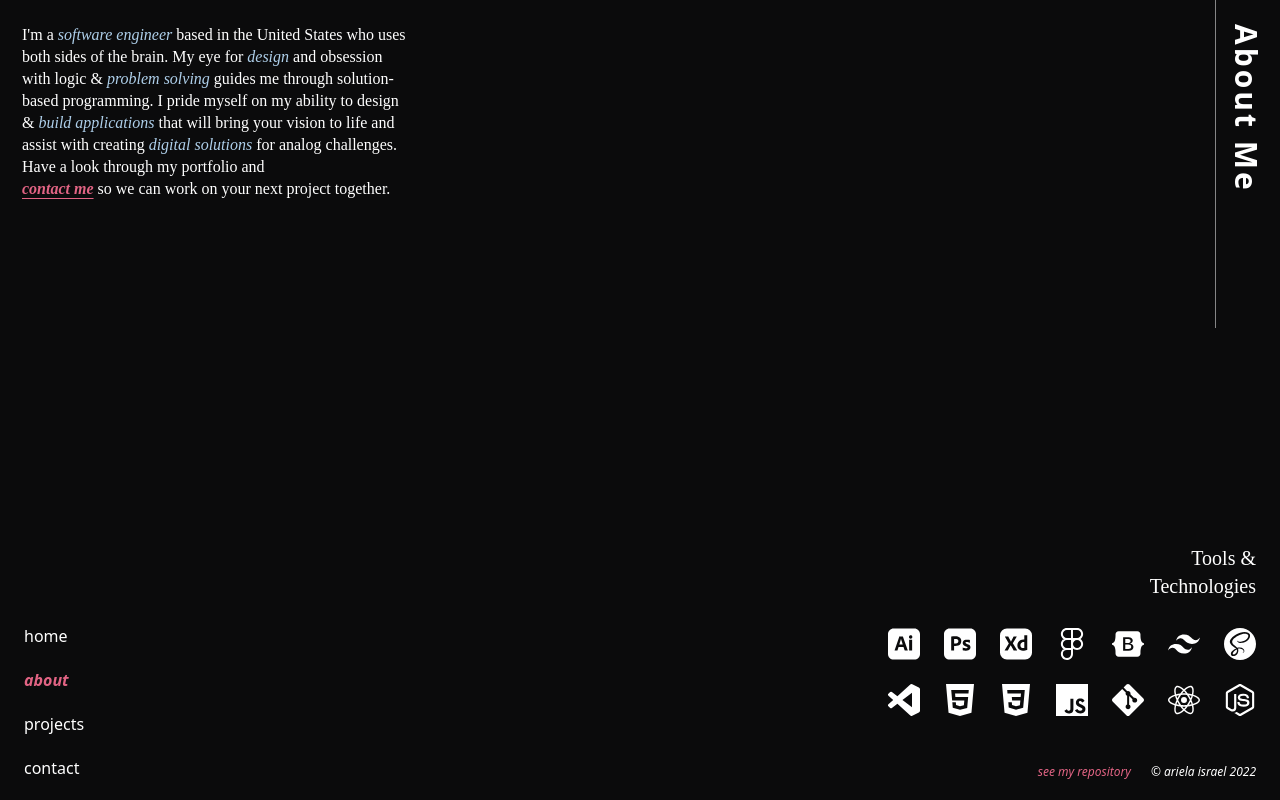
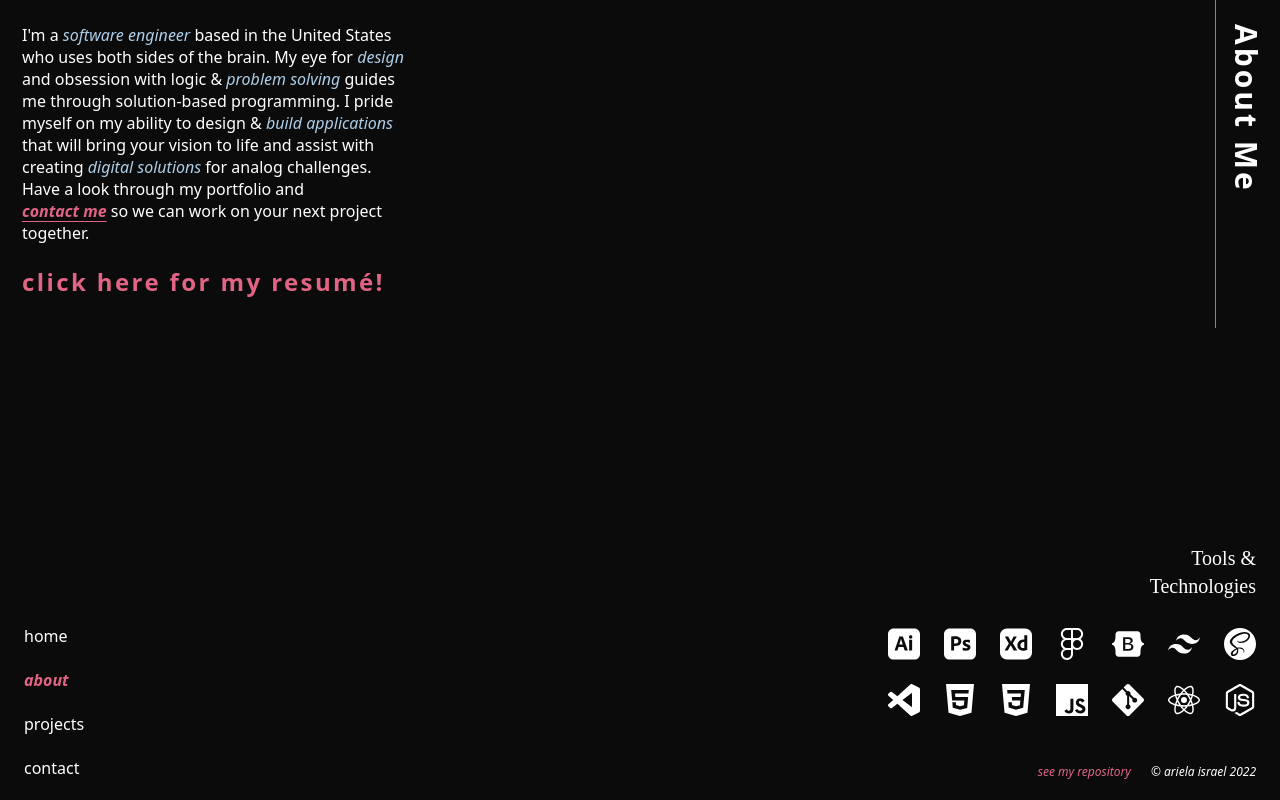
Before and after one commit to ariicodes/portfolio-2022, a React (Create React App) app: page /about in a window 1280 px wide. Built offline with nearby package versions, Linux system fonts and the light colour scheme.

Commit message:
resumé link added

```diff
--- a/src/components/Summary.js
+++ b/src/components/Summary.js
@@ -1,27 +1,21 @@
+import Resume from '../assets/ariela-israel-resume-private-10-2022.pdf'
+
 const Summary = () => {
 	return (
-		<div className='font-PF w-8/12 pt-6 pl-6 pr-2 text-base absolute right-1/3 leading-snug md:-left-0.5 lg:w-[32.5%] lg:mr-40'>
+		<div className='font-Urbanist w-8/12 pt-6 pl-6 pr-2 text-base absolute right-1/3 leading-snug md:-left-0.5 lg:w-[32.5%] lg:mr-40'>
 			<p>
 				I'm a{' '}
-				<span className='italic text-pale-cerulean'>
-					software engineer
-				</span>{' '}
+				<span className='italic text-pale-cerulean'>software engineer</span>{' '}
 				based in the United States who uses both sides of the brain. My eye for{' '}
-				<span className='italic text-pale-cerulean'>design</span> and
-				obsession with logic &{' '}
-				<span className='italic text-pale-cerulean'>
-					problem solving
-				</span>{' '}
+				<span className='italic text-pale-cerulean'>design</span> and obsession
+				with logic &{' '}
+				<span className='italic text-pale-cerulean'>problem solving</span>{' '}
 				guides me through solution-based programming. I pride myself on my
 				ability to design &{' '}
-				<span className='italic text-pale-cerulean'>
-					build applications
-				</span>{' '}
+				<span className='italic text-pale-cerulean'>build applications</span>{' '}
 				that will bring your vision to life and assist with creating{' '}
-				<span className='italic text-pale-cerulean'>
-					digital solutions
-				</span>{' '}
-				for analog challenges. Have a look through my portfolio and <br />
+				<span className='italic text-pale-cerulean'>digital solutions</span> for
+				analog challenges. Have a look through my portfolio and <br />
 				<a
 					className='italic font-black underline underline-offset-4 decoration-1 text-blush hover:text-cerise active:text-cerise focus:text-cerise'
 					href='/contact'
@@ -30,6 +24,15 @@ const Summary = () => {
 				</a>{' '}
 				so we can work on your next project together.
 			</p>
+			<br />
+			<a
+				className='text-lg font-Urbanist font-black text-blush lg:text-2xl lg:mt-10 tracking-widest'
+				href={Resume}
+				target='_blank'
+				rel='noreferrer'
+			>
+				click here for my resumé!
+			</a>
 		</div>
 	)
 }
```
